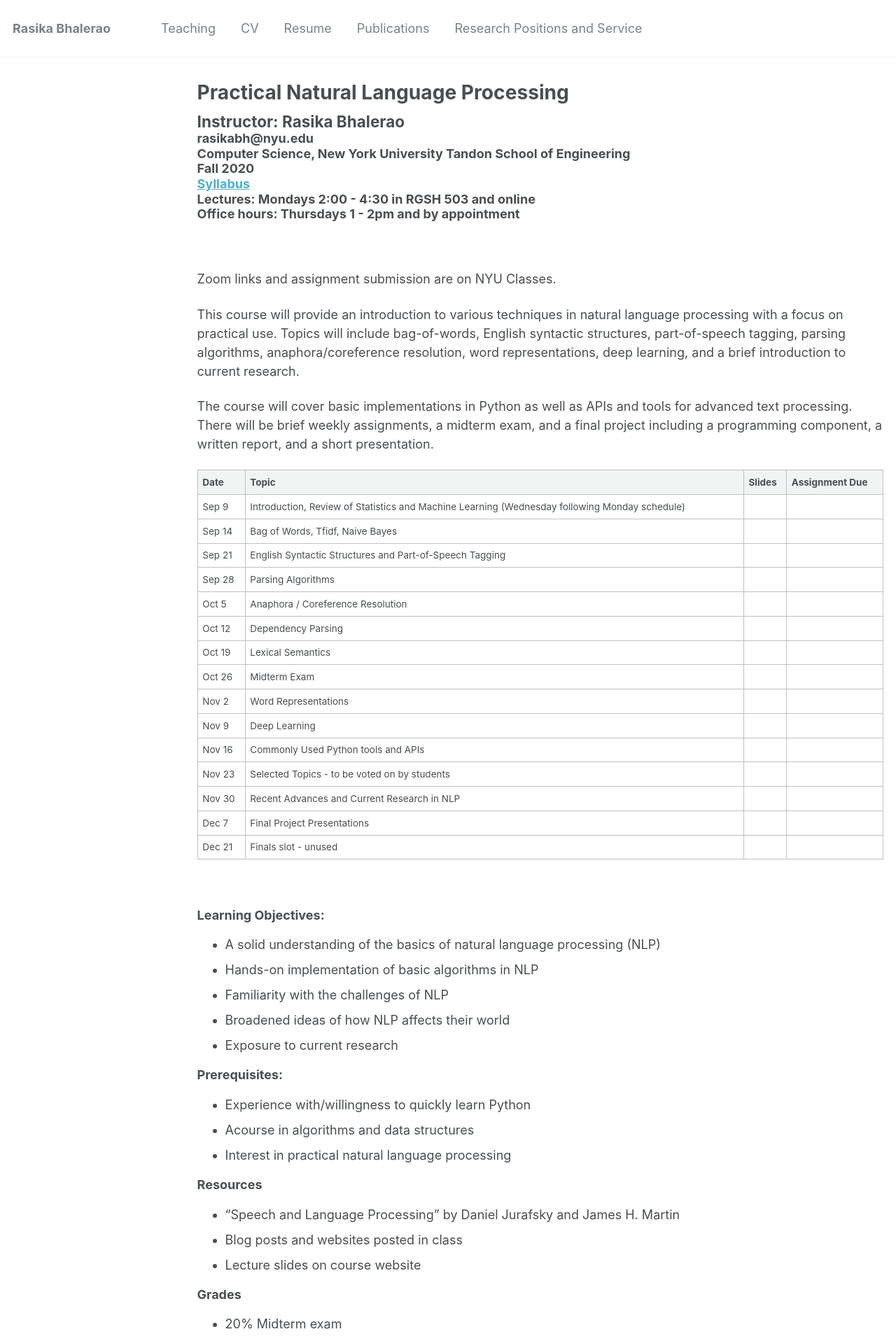
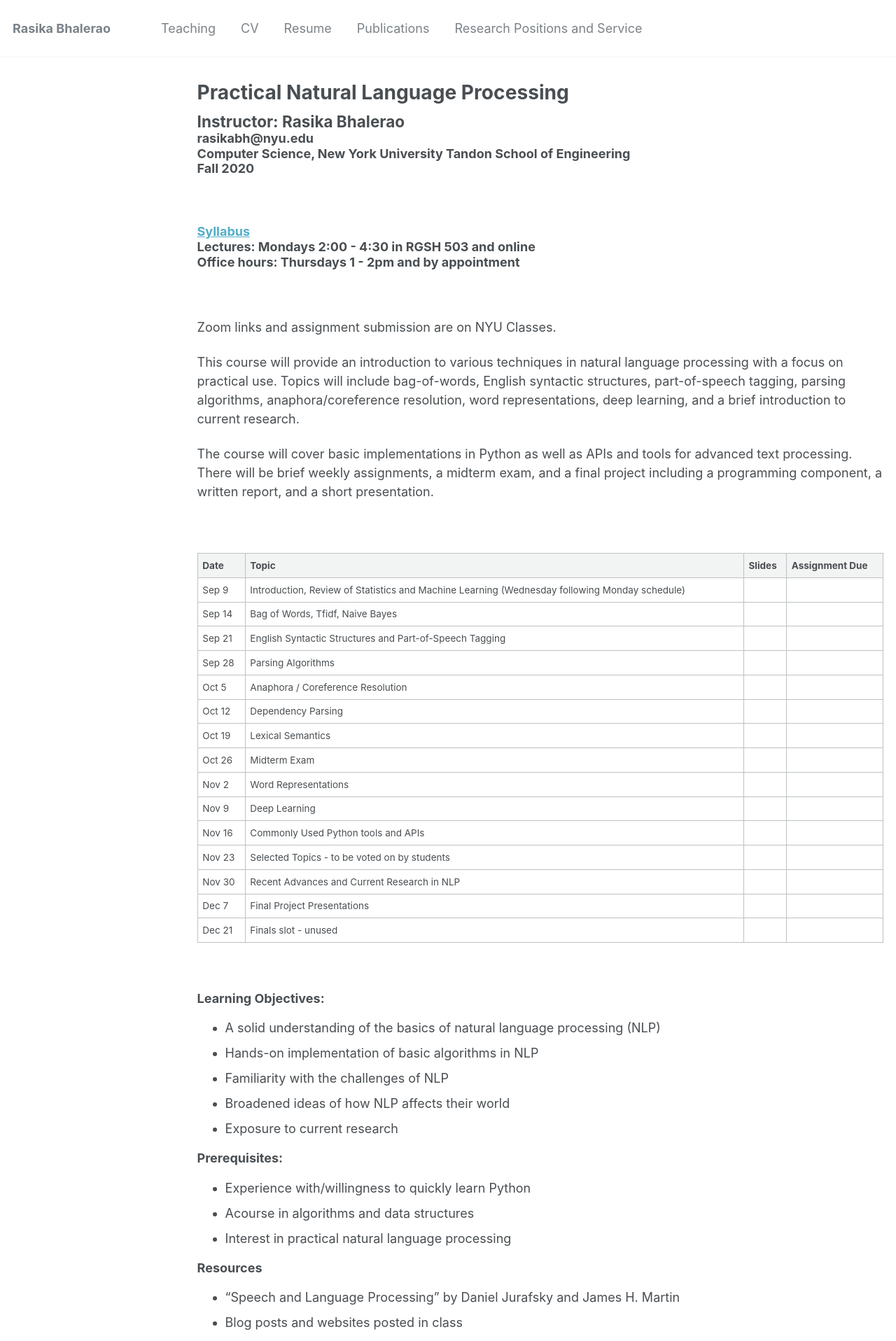
Before and after one commit to rasikabh/rasikabh.github.io, a Jekyll site: the page built from _pages/nlp2020.md, in a window 1280 px wide. Shown: the top 1916 px of the page at 70% size. Built offline with Jekyll 4.4.1, drawn with Linux system fonts in a browser that asks for light colours.

Commit message:
Update nlp2020.md

```diff
--- a/_pages/nlp2020.md
+++ b/_pages/nlp2020.md
@@ -5,7 +5,10 @@ permalink: nlp2020/
 author_profile: false
 
 ---
-<style type='text/css'> h2, h3, h4, h5, h6 {margin: 0;} </style>
+<style type='text/css'>
+h2, h3, h4, h5, h6 {margin: 0;}
+.br {display: block; margin-bottom: 0em;}
+</style>
 
 {% include base_path %}
 
@@ -13,6 +16,7 @@ author_profile: false
 ### rasikabh@nyu.edu
 ### Computer Science, New York University Tandon School of Engineering
 ### Fall 2020
+<br/>
 ### [Syllabus](https://docs.google.com/document/d/1vCZopztgMiaSO1F8jb4k0wPJCQiRqwrQ3wQBqp4mgp4/edit?usp=sharing)
 ### Lectures: Mondays 2:00 - 4:30 in RGSH 503 and online
 ### Office hours: Thursdays 1 - 2pm and by appointment
@@ -23,6 +27,8 @@ Zoom links and assignment submission are on NYU Classes.
 This course will provide an introduction to various techniques in natural language processing with a focus on practical use. Topics will include bag-of-words, English syntactic structures, part-of-speech tagging, parsing algorithms, anaphora/coreference resolution, word representations, deep learning, and a brief introduction to current research.
 
 The course will cover basic implementations in Python as well as APIs and tools for advanced text processing. There will be brief weekly assignments, a midterm exam, and a final project including a programming component, a written report, and a short presentation.
+
+<br/>
 
 
 | Date   | Topic                                                                                         | Slides | Assignment Due |
```
